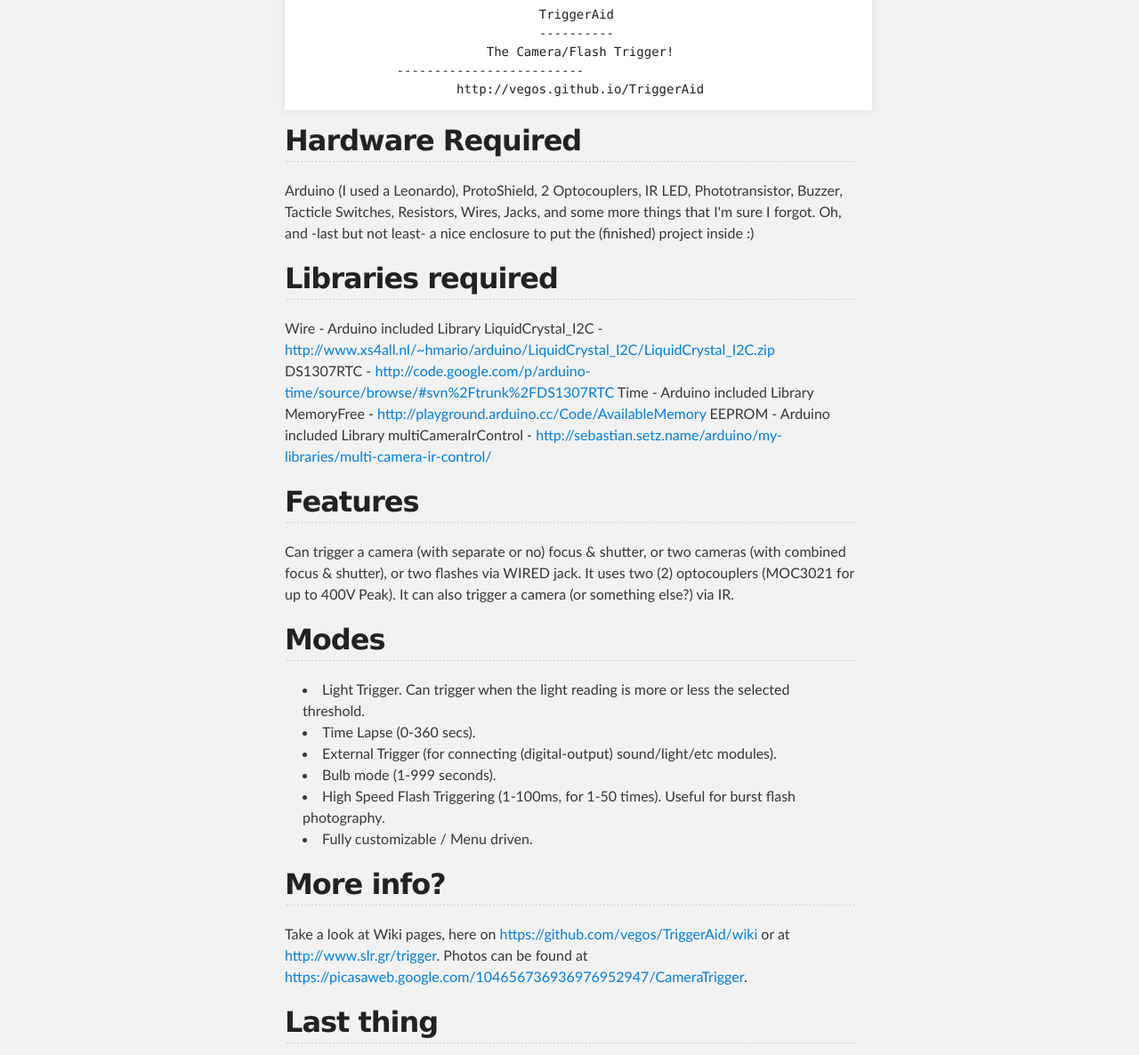
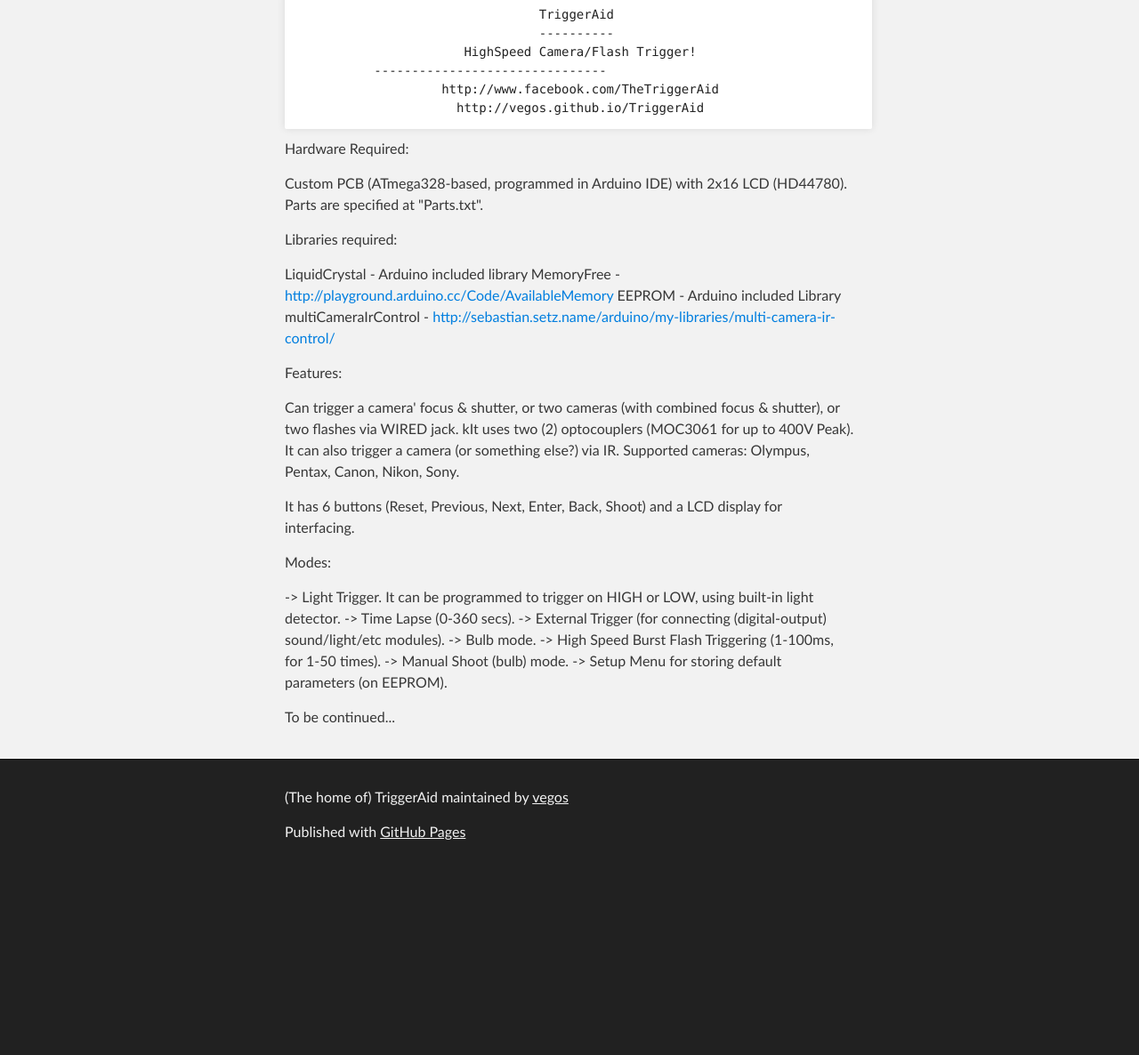
Before and after one commit to vegos/TriggerAid, a plain HTML site: page index.html in a window 1280 px wide. Shown: the part 293-1479 px from the top of the page at 89% size. After the commit the page ends 1275 px from the top, so only its background shows below. Drawn offline with Linux system fonts and the light colour scheme.

Commit message:
Create gh-pages branch via GitHub

```diff
--- a/index.html
+++ b/index.html
@@ -4,7 +4,7 @@
   <head>
     <meta charset='utf-8' />
     <meta http-equiv="X-UA-Compatible" content="chrome=1" />
-    <meta name="description" content="(The home of) TriggerAid : Camera/Flash Trigger with I2C LCD, RTC, Light Sensor, Time Lapse Mode, External Sensors etc." />
+    <meta name="description" content="(The home of) TriggerAid : High Speed Camera &amp; Flash Trigger (w/ LCD, Light Sensor, Time Lapse Mode, External Sensors etc.)" />
 
     <link rel="stylesheet" type="text/css" media="screen" href="stylesheets/stylesheet.css">
 
@@ -19,7 +19,7 @@
           <a id="forkme_banner" href="https://github.com/vegos/TriggerAid">View on GitHub</a>
 
           <h1 id="project_title">(The home of) TriggerAid</h1>
-          <h2 id="project_tagline">Camera/Flash Trigger with I2C LCD, RTC, Light Sensor, Time Lapse Mode, External Sensors etc.</h2>
+          <h2 id="project_tagline">High Speed Camera &amp; Flash Trigger (w/ LCD, Light Sensor, Time Lapse Mode, External Sensors etc.)</h2>
 
             <section id="downloads">
               <a class="zip_download_link" href="https://github.com/vegos/TriggerAid/zipball/master">Download this project as a .zip file</a>
@@ -33,55 +33,47 @@
       <section id="main_content" class="inner">
         <pre><code>                                TriggerAid
                                 ----------
-                         The Camera/Flash Trigger!
-             -------------------------
+                      HighSpeed Camera/Flash Trigger!
+          -------------------------------
+                   http://www.facebook.com/TheTriggerAid
                      http://vegos.github.io/TriggerAid
 </code></pre>
 
-<h2>Hardware Required</h2>
+<p>Hardware Required:</p>
 
-<p>Arduino (I used a Leonardo), ProtoShield, 2 Optocouplers, IR LED,
-Phototransistor, Buzzer, Tacticle Switches, Resistors, Wires, Jacks, and
-some more things that I'm sure I forgot.
-Oh, and -last but not least- a nice enclosure to put the (finished) project inside :)</p>
+<p>Custom PCB (ATmega328-based, programmed in Arduino IDE) with 2x16 LCD (HD44780).
+Parts are specified at "Parts.txt".</p>
 
-<h2>Libraries required</h2>
+<p>Libraries required:</p>
 
-<p>Wire - Arduino included Library
-LiquidCrystal_I2C - <a href="http://www.xs4all.nl/%7Ehmario/arduino/LiquidCrystal_I2C/LiquidCrystal_I2C.zip">http://www.xs4all.nl/~hmario/arduino/LiquidCrystal_I2C/LiquidCrystal_I2C.zip</a>
-DS1307RTC - <a href="http://code.google.com/p/arduino-time/source/browse/#svn%2Ftrunk%2FDS1307RTC">http://code.google.com/p/arduino-time/source/browse/#svn%2Ftrunk%2FDS1307RTC</a>
-Time - Arduino included Library
+<p>LiquidCrystal - Arduino included library
 MemoryFree - <a href="http://playground.arduino.cc/Code/AvailableMemory">http://playground.arduino.cc/Code/AvailableMemory</a>
 EEPROM - Arduino included Library
 multiCameraIrControl - <a href="http://sebastian.setz.name/arduino/my-libraries/multi-camera-ir-control/">http://sebastian.setz.name/arduino/my-libraries/multi-camera-ir-control/</a></p>
 
-<h2>Features</h2>
+<p>Features:</p>
 
-<p>Can trigger a camera (with separate or no) focus &amp; shutter, or two cameras
-(with combined focus &amp; shutter), or two flashes via WIRED jack. It uses two
-(2) optocouplers (MOC3021 for up to 400V Peak).
-It can also trigger a camera (or something else?) via IR.</p>
+<p>Can trigger a camera' focus &amp; shutter, or two cameras (with combined focus &amp; shutter),
+or two flashes via WIRED jack.
+kIt uses two (2) optocouplers (MOC3061 for up to 400V Peak).
+It can also trigger a camera (or something else?) via IR.
+Supported cameras: Olympus, Pentax, Canon, Nikon, Sony.</p>
 
-<h2>Modes</h2>
+<p>It has 6 buttons (Reset, Previous, Next, Enter, Back, Shoot) and a LCD display for
+interfacing.</p>
 
-<ul>
-<li>Light Trigger. Can trigger when the light reading is more or less the selected threshold.</li>
-<li>Time Lapse (0-360 secs).</li>
-<li>External Trigger (for connecting (digital-output) sound/light/etc modules).</li>
-<li>Bulb mode (1-999 seconds).</li>
-<li>High Speed Flash Triggering (1-100ms, for 1-50 times). Useful for burst flash photography.</li>
-<li>Fully customizable / Menu driven.</li>
-</ul><h2>More info?</h2>
+<p>Modes:</p>
 
-<p>Take a look at Wiki pages, here on <a href="https://github.com/vegos/TriggerAid/wiki">https://github.com/vegos/TriggerAid/wiki</a> or at <a href="http://www.slr.gr/trigger">http://www.slr.gr/trigger</a>. Photos can be found at <a href="https://picasaweb.google.com/104656736936976952947/CameraTrigger">https://picasaweb.google.com/104656736936976952947/CameraTrigger</a>.</p>
+<p>-&gt; Light Trigger. It can be programmed to trigger on HIGH or LOW, using built-in
+   light detector.
+-&gt; Time Lapse (0-360 secs).
+-&gt; External Trigger (for connecting (digital-output) sound/light/etc modules).
+-&gt; Bulb mode.
+-&gt; High Speed Burst Flash Triggering (1-100ms, for 1-50 times).
+-&gt; Manual Shoot (bulb) mode.
+-&gt; Setup Menu for storing default parameters (on EEPROM).</p>
 
-<h2>Last thing</h2>
-
-<p>Take photos! Enjoy your camera! The world is waiting for you to capture it!</p>
-
-<p>To be continued...</p>
-
-<p><img src="https://raw.github.com/vegos/TriggerAid/master/TriggerAid.jpg" alt="TriggerAid"></p>
+<p>To be continued... </p>
       </section>
     </div>
 
--- a/stylesheets/stylesheet.css
+++ b/stylesheets/stylesheet.css
@@ -39,16 +39,9 @@ ol, ul {
   list-style: none;
 }
 
-blockquote, q {
-}
-
 table {
   border-collapse: collapse;
   border-spacing: 0;
-}
-
-a:focus {
-  outline: none;
 }
 
 /*******************************************************************************
@@ -125,14 +118,11 @@ a {
   -ms-transition: text-shadow 0.5s ease;
 }
 
-#main_content a:hover {
-  color: #0069ba;
-  text-shadow: #0090ff 0px 0px 2px;
-}
+a:hover, a:focus {text-decoration: underline;}
 
-footer a:hover {
-  color: #43adff;
-  text-shadow: #0090ff 0px 0px 2px;
+footer a {
+  color: #F2F2F2;
+  text-decoration: underline;
 }
 
 em {
@@ -158,6 +148,15 @@ img {
   -ms-box-shadow: 0 0 5px #ebebeb;
 }
 
+p img {
+  display: inline;
+  margin: 0;
+  padding: 0;
+  vertical-align: middle;
+  text-align: center;
+  border: none;
+}
+
 pre, code {
   width: 100%;
   color: #222;
@@ -169,9 +168,6 @@ pre, code {
   border-radius: 2px;
   -moz-border-radius: 2px;
   -webkit-border-radius: 2px;
-
-
-
 }
 
 pre {
@@ -199,16 +195,17 @@ blockquote {
   border-left: 3px solid #bbb;
 }
 
+
 ul, ol, dl {
   margin-bottom: 15px
 }
 
-ul li {
+ul {
   list-style: inside;
   padding-left: 20px;
 }
 
-ol li {
+ol {
   list-style: decimal inside;
   padding-left: 20px;
 }
@@ -255,11 +252,6 @@ td {
 form {
   background: #f2f2f2;
   padding: 20px;
-}
-
-img {
-  width: 100%;
-  max-width: 100%;
 }
 
 /*******************************************************************************
```
Also changed, not shown: params.json (+1 -1 lines).
